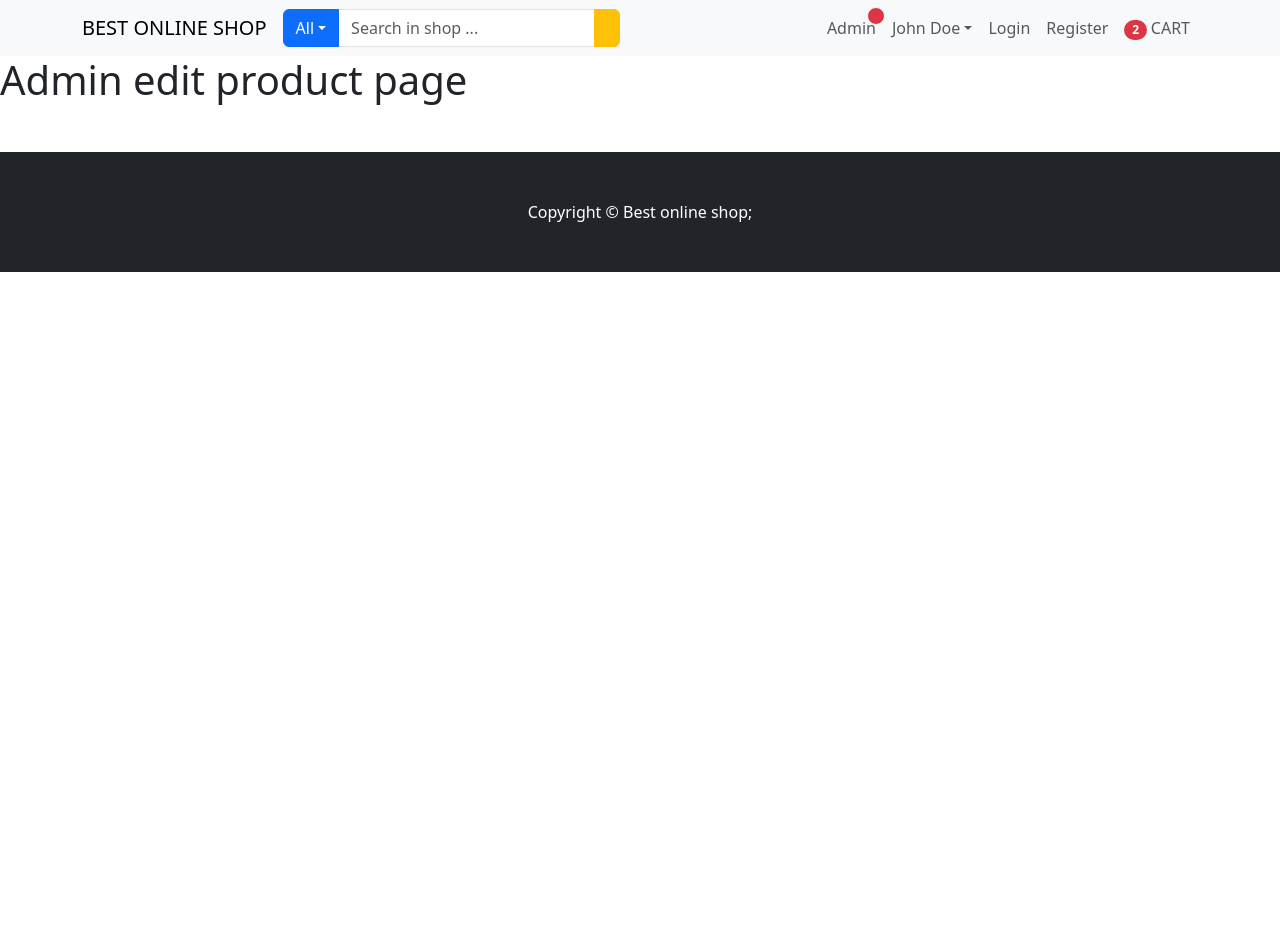
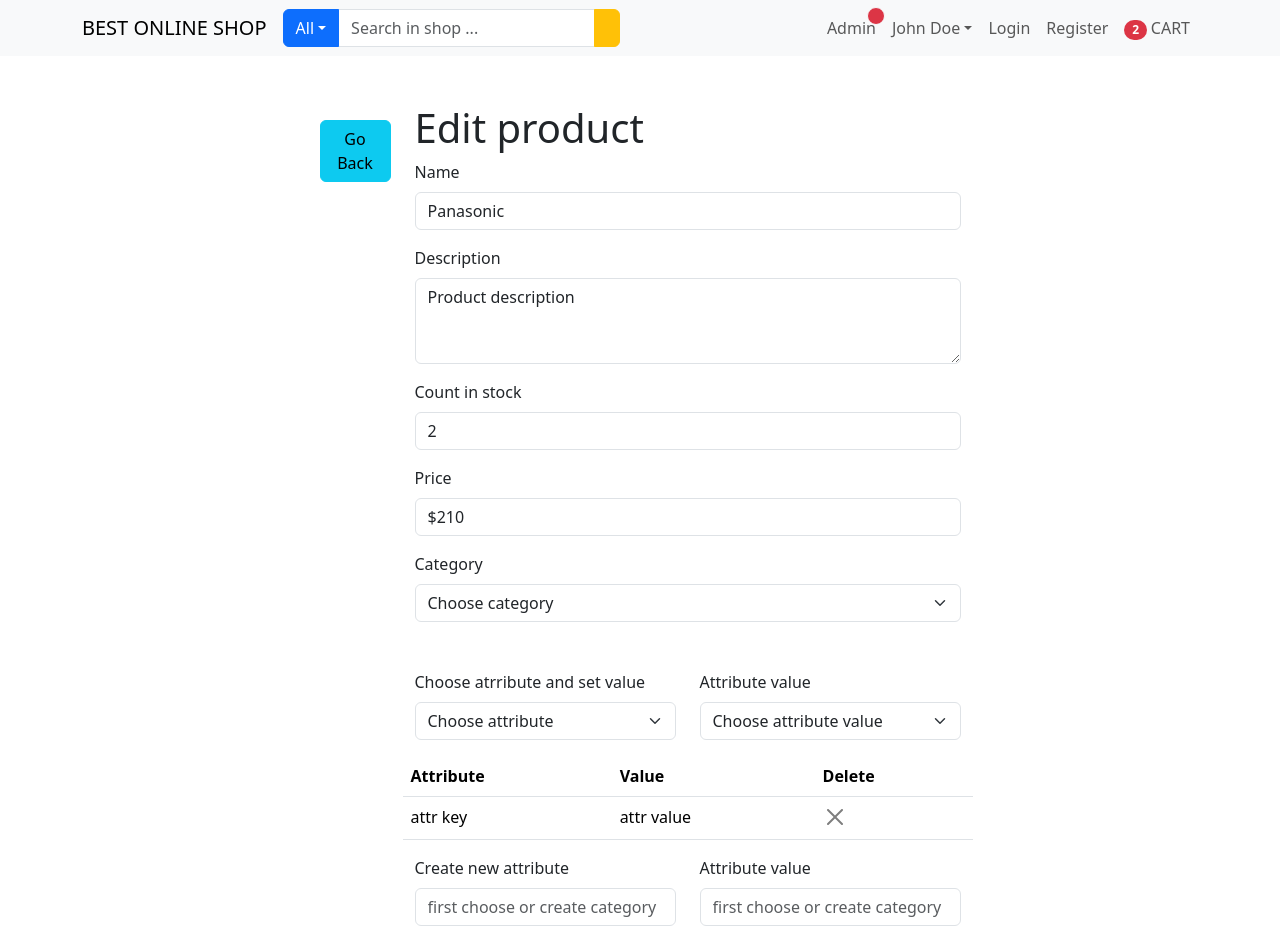
Before and after one commit to UzomaAkpala/e-commerce-frontend, a React (Create React App) app: page /admin/edit-product in a window 1280 px wide. Shown: the top 940 px of the page. Before the commit the page ends 800 px from the top, so only its background shows below. Built offline with nearby package versions, Linux system fonts and the light colour scheme; the HTML template or start-up script is replaced by a standard one.

Commit message:
Complete Edit Product Page for Administrator

```diff
--- a/src/pages/admin/AdminCreateProductPage.js
+++ b/src/pages/admin/AdminCreateProductPage.js
@@ -1,5 +1,80 @@
-function AdminCreateProductPage() {
-  return <h1>Admin create product page</h1>;
-}
+import { Row, Col, Container, Form, Button } from "react-bootstrap";
+import { Link } from "react-router-dom";
+import { useState } from "react";
+
+const AdminCreateProductPage = () => {
+  const [validated, setValidated] = useState(false);
+  const handleSubmit = (event) => {
+    const form = event.currentTarget;
+    if (form.checkValidity() === false) {
+      event.preventDefault();
+      event.stopPropagation();
+    }
+
+    setValidated(true);
+  };
+  return (
+    <Container>
+      <Row className="justify-content-md-center mt-5">
+        <Col md={1}>
+          <Link to="/admin/products" className="btn btn-info my-3">
+            Go Back
+          </Link>
+        </Col>
+        <Col md={6}>
+          <h1>Create a new product</h1>
+          <Form noValidate validated={validated} onSubmit={handleSubmit}>
+            <Form.Group className="mb-3" controlId="formBasicName">
+              <Form.Label>Name</Form.Label>
+              <Form.Control name="name" required type="text" />
+            </Form.Group>
+
+            <Form.Group
+              className="mb-3"
+              controlId="exampleForm.ControlTextarea1"
+            >
+              <Form.Label>Description</Form.Label>
+              <Form.Control
+                name="description"
+                required
+                as="textarea"
+                rows={3}
+              />
+            </Form.Group>
+            <Form.Group className="mb-3" controlId="formBasicCount">
+              <Form.Label>Count in stock</Form.Label>
+              <Form.Control name="count" required type="number" />
+            </Form.Group>
+            <Form.Group className="mb-3" controlId="formBasicPrice">
+              <Form.Label>Price</Form.Label>
+              <Form.Control name="price" required type="text" />
+            </Form.Group>
+            <Form.Group className="mb-3" controlId="formBasicCategory">
+              <Form.Label>Category</Form.Label>
+              <Form.Select
+                required
+                name="category"
+                aria-label="Default select example"
+              >
+                <option value="">Choose category</option>
+                <option value="1">Laptops</option>
+                <option value="2">TV</option>
+                <option value="3">Games</option>
+              </Form.Select>
+            </Form.Group>
+            <Form.Group controlId="formFileMultiple" className="mb-3 mt-3">
+              <Form.Label>Images</Form.Label>
+
+              <Form.Control required type="file" multiple />
+            </Form.Group>
+            <Button variant="primary" type="submit">
+              Create
+            </Button>
+          </Form>
+        </Col>
+      </Row>
+    </Container>
+  );
+};
 
 export default AdminCreateProductPage;
--- a/src/pages/admin/AdminEditProductPage.js
+++ b/src/pages/admin/AdminEditProductPage.js
@@ -1,5 +1,198 @@
-function AdminEditProductPage() {
-  return <h1>Admin edit product page</h1>;
+import {
+  Row,
+  Col,
+  Container,
+  Form,
+  Button,
+  CloseButton,
+  Table,
+  Alert,
+  Image
+} from "react-bootstrap";
+import { Link } from "react-router-dom";
+import { useState } from "react";
+
+const onHover = {
+    cursor: "pointer",
+    position: "absolute",
+    left: "5px",
+    top: "-10px",
+    transform: "scale(2.7)",
 }
 
+const AdminEditProductPage = () => {
+  const [validated, setValidated] = useState(false);
+  const handleSubmit = (event) => {
+    const form = event.currentTarget;
+    if (form.checkValidity() === false) {
+      event.preventDefault();
+      event.stopPropagation();
+    }
+
+    setValidated(true);
+  };
+  return (
+    <Container>
+      <Row className="justify-content-md-center mt-5">
+        <Col md={1}>
+          <Link to="/admin/products" className="btn btn-info my-3">
+            Go Back
+          </Link>
+        </Col>
+        <Col md={6}>
+          <h1>Edit product</h1>
+          <Form noValidate validated={validated} onSubmit={handleSubmit}>
+            <Form.Group className="mb-3" controlId="formBasicName">
+              <Form.Label>Name</Form.Label>
+              <Form.Control name="name" required type="text" defaultValue="Panasonic" />
+            </Form.Group>
+
+            <Form.Group
+              className="mb-3"
+              controlId="exampleForm.ControlTextarea1"
+            >
+              <Form.Label>Description</Form.Label>
+              <Form.Control
+                name="description"
+                required
+                as="textarea"
+                rows={3}
+                defaultValue="Product description"
+              />
+            </Form.Group>
+            <Form.Group className="mb-3" controlId="formBasicCount">
+              <Form.Label>Count in stock</Form.Label>
+              <Form.Control name="count" required type="number" defaultValue="2" />
+            </Form.Group>
+            <Form.Group className="mb-3" controlId="formBasicPrice">
+              <Form.Label>Price</Form.Label>
+              <Form.Control name="price" required type="text" defaultValue="$210" />
+            </Form.Group>
+            <Form.Group className="mb-3" controlId="formBasicCategory">
+              <Form.Label>
+                Category
+
+              </Form.Label>
+              <Form.Select
+                required
+                name="category"
+                aria-label="Default select example"
+              >
+                <option value="">Choose category</option>
+                <option value="1">Laptops</option>
+                <option value="2">TV</option>
+                <option value="3">Games</option>
+              </Form.Select>
+            </Form.Group>
+
+
+            <Row className="mt-5">
+              <Col md={6}>
+                <Form.Group className="mb-3" controlId="formBasicAttributes">
+                  <Form.Label>Choose atrribute and set value</Form.Label>
+                  <Form.Select
+                    name="atrrKey"
+                    aria-label="Default select example"
+                  >
+                    <option>Choose attribute</option>
+                    <option value="red">color</option>
+                  </Form.Select>
+                </Form.Group>
+              </Col>
+              <Col md={6}>
+                <Form.Group
+                  className="mb-3"
+                  controlId="formBasicAttributeValue"
+                >
+                  <Form.Label>Attribute value</Form.Label>
+                  <Form.Select
+                    name="atrrVal"
+                    aria-label="Default select example"
+                  >
+                    <option>Choose attribute value</option>
+                  </Form.Select>
+                </Form.Group>
+              </Col>
+            </Row>
+
+            <Row>
+              <Table hover>
+                <thead>
+                  <tr>
+                    <th>Attribute</th>
+                    <th>Value</th>
+                    <th>Delete</th>
+                  </tr>
+                </thead>
+                <tbody>
+                  <tr>
+                    <td>attr key</td>
+                    <td>attr value</td>
+                    <td>
+                      <CloseButton />
+                    </td>
+                  </tr>
+                </tbody>
+              </Table>
+            </Row>
+
+            <Row>
+              <Col md={6}>
+                <Form.Group className="mb-3" controlId="formBasicNewAttribute">
+                  <Form.Label>Create new attribute</Form.Label>
+                  <Form.Control
+                    disabled={false}
+                    placeholder="first choose or create category"
+                    name="newAttrValue"
+                    type="text"
+                  />
+                </Form.Group>
+              </Col>
+              <Col md={6}>
+                <Form.Group
+                  className="mb-3"
+                  controlId="formBasicNewAttributeValue"
+                >
+                  <Form.Label>Attribute value</Form.Label>
+                  <Form.Control
+                    disabled={false}
+                    placeholder="first choose or create category"
+                    required={true}
+                    name="newAttrValue"
+                    type="text"
+                  />
+                </Form.Group>
+              </Col>
+            </Row>
+
+            <Alert variant="primary">
+              After typing attribute key and value press enterr on one of the
+              field
+            </Alert>
+
+            <Form.Group controlId="formFileMultiple" className="mb-3 mt-3">
+              <Form.Label>Images</Form.Label>
+                <Row>
+                    <Col style={{position: "relative"}} xs={3}>
+                    <Image src="/images/monitors-category.png" fluid />
+                    <i style={onHover} className="bi bi-x text-danger"></i>
+                    </Col>
+                    <Col style={{position: "relative"}} xs={3}>
+                    <Image src="/images/monitors-category.png" fluid />
+                    <i style={onHover} className="bi bi-x text-danger"></i>
+                    </Col>
+
+                </Row>
+              <Form.Control required type="file" multiple />
+            </Form.Group>
+            <Button variant="primary" type="submit">
+              UPDATE
+            </Button>
+          </Form>
+        </Col>
+      </Row>
+    </Container>
+  );
+};
+
 export default AdminEditProductPage;
```
